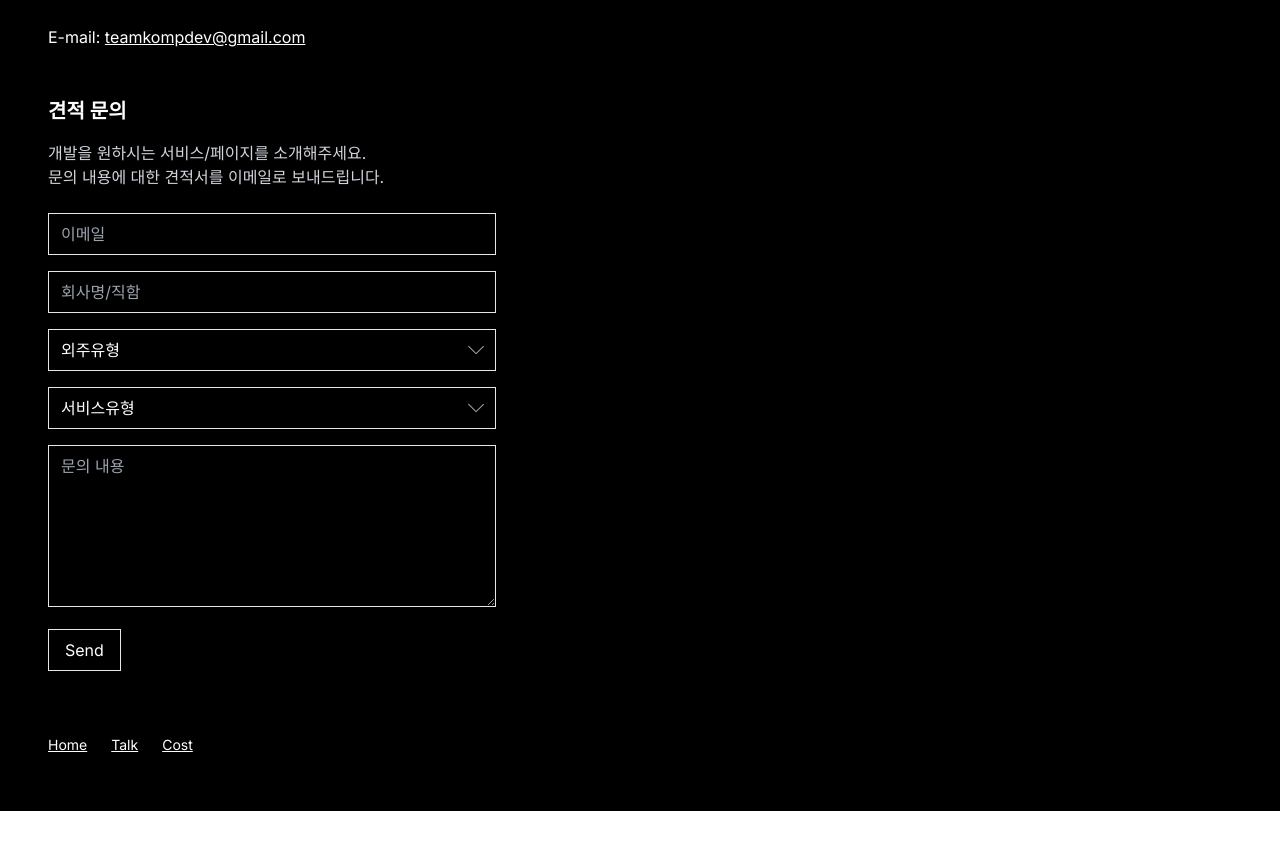
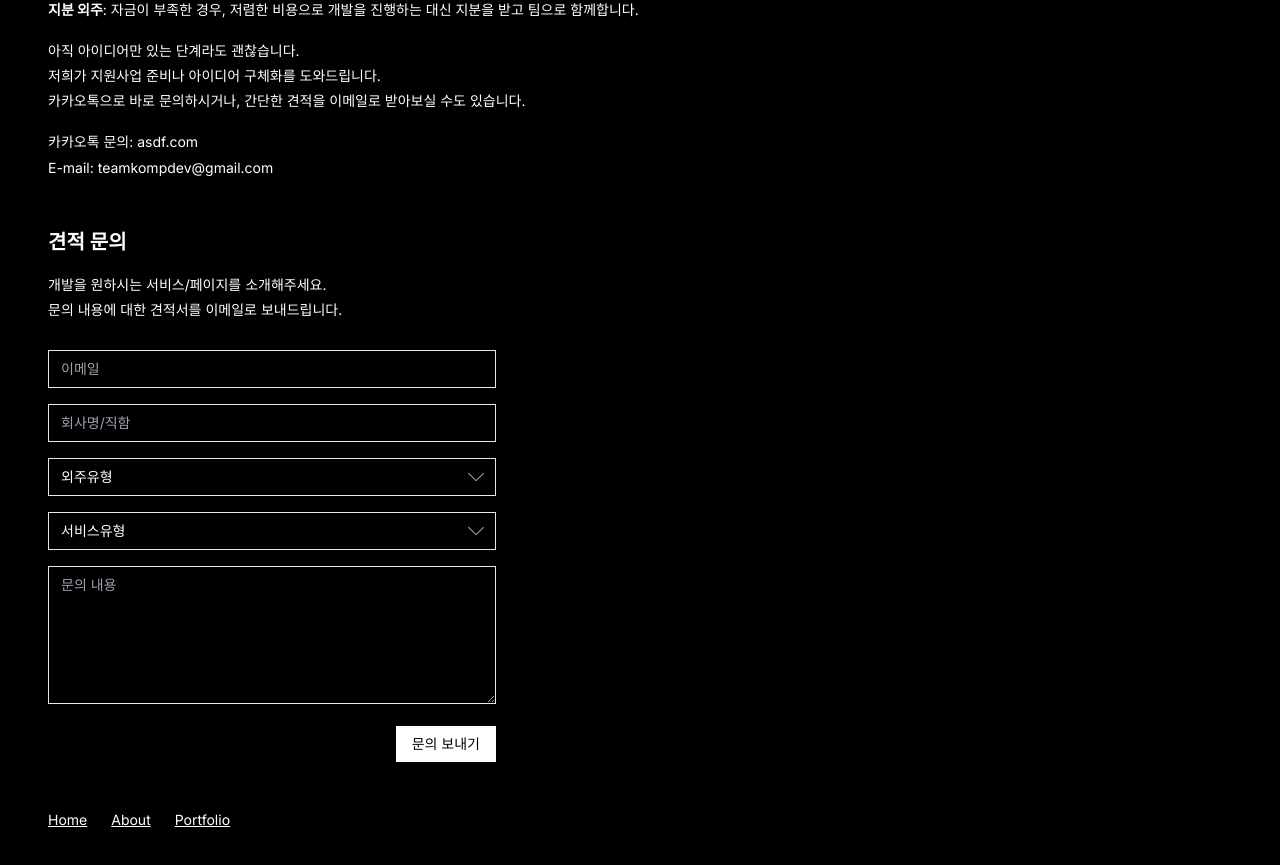
Before and after one commit to xogustlnx/komp_development, a Next.js app: page /contact in a window 1280 px wide. Shown: the part 215-1080 px from the top of the page. Before the commit the page ends 1026 px from the top, so only its background shows below. Built offline with nearby package versions, Linux system fonts and the light colour scheme.

Commit message:
add: 디테일 수정

```diff
--- a/app/contact/page.tsx
+++ b/app/contact/page.tsx
@@ -13,10 +13,8 @@ export default function ContactPage() {
     serviceType: "",
     message: "",
   });
-  const [isSubmitted, setIsSubmitted] = useState(false);
   const [error, setError] = useState("");
 
-  // 폼 입력 핸들러
   const handleChange = (
     e: React.ChangeEvent<
       HTMLInputElement | HTMLTextAreaElement | HTMLSelectElement
@@ -28,10 +26,9 @@ export default function ContactPage() {
     }));
   };
 
-  // 폼 제출
   const handleSubmit = async (e: React.FormEvent) => {
     e.preventDefault();
-    // 간단한 유효성 검사 (이메일과 문의 내용만 필수)
+
     if (!formData.email.trim() || !formData.message.trim()) {
       setError("이메일과 문의 내용을 모두 입력해주세요.");
       return;
@@ -43,7 +40,9 @@ export default function ContactPage() {
         ...formData,
         createdAt: serverTimestamp(),
       });
-      setIsSubmitted(true);
+
+      alert("문의가 성공적으로 전송되었습니다!");
+
       // 폼 초기화
       setFormData({
         email: "",
@@ -59,152 +58,131 @@ export default function ContactPage() {
   };
 
   return (
-    <main className="min-h-screen bg-black text-white px-12 py-14">
-      {/* 상단 제목 */}
+    <main className="min-h-screen bg-black text-white px-10 py-10 md:px-12 md:py-14">
       <h1 className="text-2xl mb-8">Contact</h1>
 
-      {/* 안내 문구 */}
-      <div className="space-y-2 mb-12">
-        <p>저희는 어떤 아이디어라도 기술로 실현할 수 있는 팀입니다.</p>
+      <div className="space-y-4 mb-12 text-sm leading-[1.8]">
         <p>저희와 이야기를 나누고 싶으시면 언제든 연락주세요.</p>
         <p>
-          카카오톡으로 바로 문의 주셔도 되고, 간단한 견적 먼저 메일로 받아보실
-          수도 있습니다.
+          저희와 함께하는 방식은 두 가지 입니다. <br />
+          <strong>일반 외주</strong>: 정부 지원사업 선정자 또는 자체 자금이 있는 경우,
+          합리적인 비용으로 개발을 진행합니다. <br />
+          <strong>지분 외주</strong>: 자금이 부족한 경우, 저렴한 비용으로 개발을 진행하는 대신
+          지분을 받고 팀으로 함께합니다.
         </p>
-        <br />
         <p>
-          E-mail: <span className="underline">teamkompdev@gmail.com</span>
+          아직 아이디어만 있는 단계라도 괜찮습니다. <br />
+          저희가 지원사업 준비나 아이디어 구체화를 도와드립니다. <br />
+          카카오톡으로 바로 문의하시거나, 간단한 견적을 이메일로 받아보실 수도 있습니다.
+        </p>
+        <p>
+          카카오톡 문의: asdf.com <br />
+          E-mail: teamkompdev@gmail.com
         </p>
       </div>
 
-      {/* 견적 문의 */}
       <div className="mb-12">
         <h2 className="text-xl font-semibold mb-4">견적 문의</h2>
-        <p className="text-gray-300 mb-6">
-          개발을 원하시는 서비스/페이지를 소개해주세요.
-          <br />
+        <p className="text-sm pb-1 leading-[1.8] mb-6">
+          개발을 원하시는 서비스/페이지를 소개해주세요.<br />
           문의 내용에 대한 견적서를 이메일로 보내드립니다.
         </p>
 
-        <form
-          onSubmit={handleSubmit}
-          className="space-y-4 max-w-md relative z-10"
-        >
-          {/* 이메일 */}
-          <div>
+        <form onSubmit={handleSubmit} className="space-y-4 max-w-md relative z-10">
           <input
             id="email"
             type="email"
             placeholder="이메일"
-              className="w-full bg-black border px-3 py-2 text-white focus:outline-none focus:ring-2 focus:ring-purple-500"
+            className="w-full bg-black border px-3 py-2 text-sm text-white focus:outline-none focus:ring-2 focus:ring-purple-500"
             value={formData.email}
             onChange={handleChange}
             required
           />
-          </div>
 
-          {/* 회사명/직함 */}
-          <div>
           <input
             id="company"
             type="text"
             placeholder="회사명/직함"
-              className="w-full bg-black border px-3 py-2 text-white focus:outline-none focus:ring-2 focus:ring-purple-500"
+            className="w-full bg-black border px-3 py-2 text-sm text-white focus:outline-none focus:ring-2 focus:ring-purple-500"
             value={formData.company}
             onChange={handleChange}
           />
-          </div>
 
-          {/* 외주유형 드롭다운 */}
           <div className="relative">
             <select
               id="outsourcingType"
               value={formData.outsourcingType}
               onChange={handleChange}
-              className="w-full bg-black border px-3 py-2 text-white focus:outline-none focus:ring-1 focus:ring-purple-500 appearance-none"
+              className="w-full bg-black border px-3 py-2 text-sm text-white focus:outline-none focus:ring-1 focus:ring-purple-500 appearance-none"
             >
               <option value="">외주유형</option>
               <option value="앱개발">앱개발</option>
               <option value="웹개발">웹개발</option>
-              <option value="딥러닝 모델 제작">AI</option>
+              <option value="AI">AI</option>
               <option value="기획">기획</option>
               <option value="디자인">디자인</option>
-
               <option value="데이터분석">데이터분석</option>
-
               <option value="코드 보수">코드 보수</option>
               <option value="기타">기타</option>
             </select>
-            {/* 사용자 정의 화살표 아이콘 */}
             <span className="pointer-events-none absolute right-3 top-1/2 -translate-y-1/2 text-gray-400">
               <SlArrowDown />
             </span>
           </div>
 
-          {/* 서비스유형 드롭다운 */}
           <div className="relative">
             <select
               id="serviceType"
               value={formData.serviceType}
               onChange={handleChange}
-              className="w-full bg-black border px-3 py-2 text-white focus:outline-none focus:ring-2 focus:ring-purple-500 appearance-none"
+              className="w-full bg-black border px-3 py-2 text-sm text-white focus:outline-none focus:ring-2 focus:ring-purple-500 appearance-none"
             >
               <option value="">서비스유형</option>
+              <option value="플랫폼">플랫폼</option>
               <option value="랜딩페이지">랜딩페이지</option>
-              <option value="플랫폼">플랫폼</option>
-              <option value="쇼핑">쇼핑</option>
               <option value="기술">기술</option>
+              <option value="쇼핑">쇼핑몰</option>
               <option value="기타">기타</option>
             </select>
-            {/* 사용자 정의 화살표 아이콘 */}
             <span className="pointer-events-none absolute right-3 top-1/2 -translate-y-1/2 text-gray-400">
               <SlArrowDown />
             </span>
           </div>
 
-          {/* 문의 내용 */}
-          <div>
           <textarea
             id="message"
             rows={6}
             placeholder="문의 내용"
-              className="w-full bg-black border px-3 py-2 text-white focus:outline-none focus:ring-2 focus:ring-purple-500"
+            className="w-full bg-black border px-3 py-2 text-sm text-white focus:outline-none focus:ring-2 focus:ring-purple-500"
             value={formData.message}
             onChange={handleChange}
             required
           />
-          </div>
 
-          {/* 에러 메시지 */}
           {error && <p className="text-red-400 text-sm">{error}</p>}
 
-          {/* 제출 버튼 */}
+          {/* 오른쪽 정렬된 버튼 */}
+          <div className="flex justify-end">
             <button
               type="submit"
-            className="border px-4 py-2 text-white hover:bg-white hover:text-black transition-colors"
+              className="bg-white text-black px-4 py-2 text-sm hover:bg-gray-200 transition-colors"
             >
-            Send
+              문의 보내기
             </button>
+          </div>
         </form>
-
-        {/* 전송 완료 메시지 */}
-        {isSubmitted && (
-          <p className="mt-4 text-green-400">
-            문의가 성공적으로 전송되었습니다!
-          </p>
-        )}
       </div>
 
       {/* 하단 링크 */}
-      <footer className="mt-16 flex gap-6 text-sm relative z-10">
+      <footer className="mt-12 flex space-x-6 text-sm">
         <a href="/" className="underline hover:text-gray-300">
           Home
         </a>
-        <a href="/talk" className="underline hover:text-gray-300">
-          Talk
+        <a href="/about" className="underline hover:text-gray-300">
+          About
         </a>
-        <a href="/cost" className="underline hover:text-gray-300">
-          Cost
+        <a href="/portfolio" className="underline hover:text-gray-300">
+          Portfolio
         </a>
       </footer>
     </main>
--- a/app/page.tsx
+++ b/app/page.tsx
@@ -1,16 +1,16 @@
 export default function Home() {
   return (
-    <main className="min-h-screen bg-black text-white px-12 py-14">
+    <main className="min-h-screen bg-black text-white px-10 py-10 md:px-12 md:py-14">
       <div>
         <h1 className="text-2xl ">Team Komp.</h1>
-        <p className="mt-2 text-base">개발 그 이상의 파트너.</p>
+        <p className="mt-1 text-base">개발 그 이상의 파트너.</p>
 
-        <div className="mt-24 space-y-1">
+        <div className="mt-16 space-y-1">
           <p>무엇이든 상상하세요.</p>
           <p>당신의 상상은, 우리가 실현합니다.</p>
         </div>
 
-        <nav className="mt-24 flex space-x-6 text-sm">
+        <nav className="mt-16 flex space-x-6 text-sm">
           <a href="/about" className="underline hover:text-gray-300 ">
             About
           </a>
--- a/app/portfolio/page.tsx
+++ b/app/portfolio/page.tsx
@@ -23,17 +23,17 @@ const dummyProjects = [
     name: "K-STAX",
     types: ["AI", "Web"],
     descriptions: [
-      "AI 딥러닝 기반 경추 X-ray 마킹 프로그램",
+      "AI 딥러닝 기반 경추 X-ray 마킹 서비스",
       "정확도 90% 이상 달성, 상용화 추진중",
-      "X-ray 사진 방향 자동 정렬,",
+      "X-ray 사진 방향 자동 정렬",
       "AI 기반 OL/OPL/APL 자동 라벨링",
-      " GeorgeLine 드로잉 & Cobb’s angle 계산",
+      "GeorgeLine 드로잉 & Cobb’s angle 계산",
     ],
     stacks: ["Pytorch", "Deep Learning", "Next.js", "Node.js"],
   },
   {
     imageUrl: "portfolio/wineDiary.png",
-    date: "2024-08",
+    date: "2025-01",
     name: "WINE DIARY",
     types: ["App"],
     descriptions: [
@@ -66,7 +66,7 @@ const dummyProjects = [
     name: "CAREER AI",
     types: ["Web", "AI"],
     descriptions: [
-      "AI 기반 연애 상담 앱 개발",
+      "AI 기반 압박 모의 면접 서비스",
       "정식 출시 후 운영중",
       "자기소개서 기반 가상 압박 면접 기능",
       "사용자 답변 기반 질문 자동 생성 기능",
@@ -77,11 +77,11 @@ const dummyProjects = [
   },
   {
     imageUrl: "portfolio/connectAI.png",
-    date: "2024-11", // 날짜 미정
+    date: "2024-10", // 날짜 미정
     name: "CONNECT AI",
     types: ["App", "AI"],
     descriptions: [
-      "AI 기반 연애 상담 앱 개발",
+      "AI 기반 연애 상담 앱",
       "정식 출시 후 운영중, 유저수 2천명 이상",
       "이미지 인식 및 자동 응답 생성 기능",
       "커스텀 고민 상담 AI 기능",
@@ -115,7 +115,7 @@ export default function PortfolioPage() {
       : dummyProjects.filter((p) => p.types.includes(activeTab));
 
   return (
-    <main className="min-h-screen bg-black text-white px-12 py-14">
+    <main className="min-h-screen bg-black text-white px-10 py-10 md:px-12 md:py-14">
       <h1 className="text-2xl  mb-12">Portfolio</h1>
 
       <div className="flex gap-6 text-lg mb-12">
@@ -145,15 +145,15 @@ export default function PortfolioPage() {
           ))}
       </div>
 
-      <footer className="mt-16 flex gap-6 text-sm">
+      <footer className="mt-12 flex space-x-6 text-sm">
         <a href="/" className="underline hover:text-gray-300">
           Home
         </a>
-        <a href="/talk" className="underline hover:text-gray-300">
-          Talk
+        <a href="/about" className="underline hover:text-gray-300">
+          About
         </a>
-        <a href="/cost" className="underline hover:text-gray-300">
-          Cost
+        <a href="/contact" className="underline hover:text-gray-300">
+          Contact
         </a>
       </footer>
     </main>
```
Also changed, not shown: app/about/page.tsx (+21 -18 lines), app/portfolio/PortfolioCard.tsx (+5 -6 lines), public/portfolio/wineDiary.png. Lines whose indentation alone changed are shown as unchanged.
